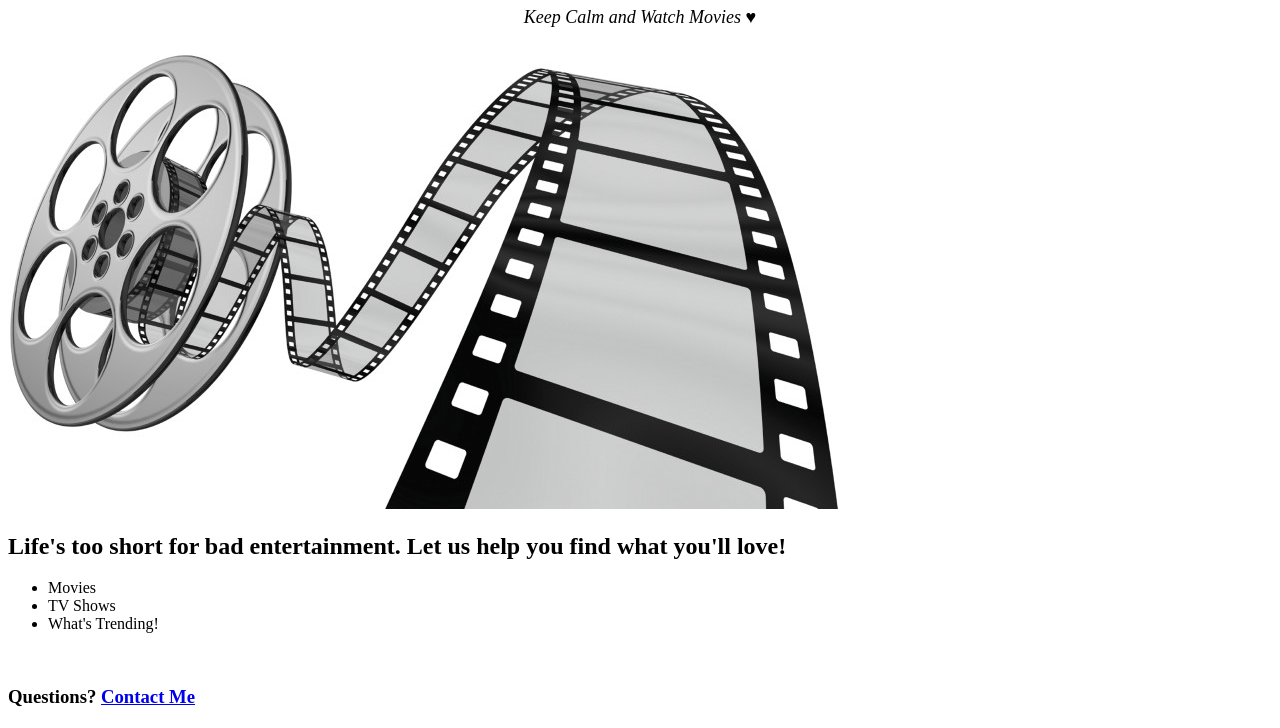
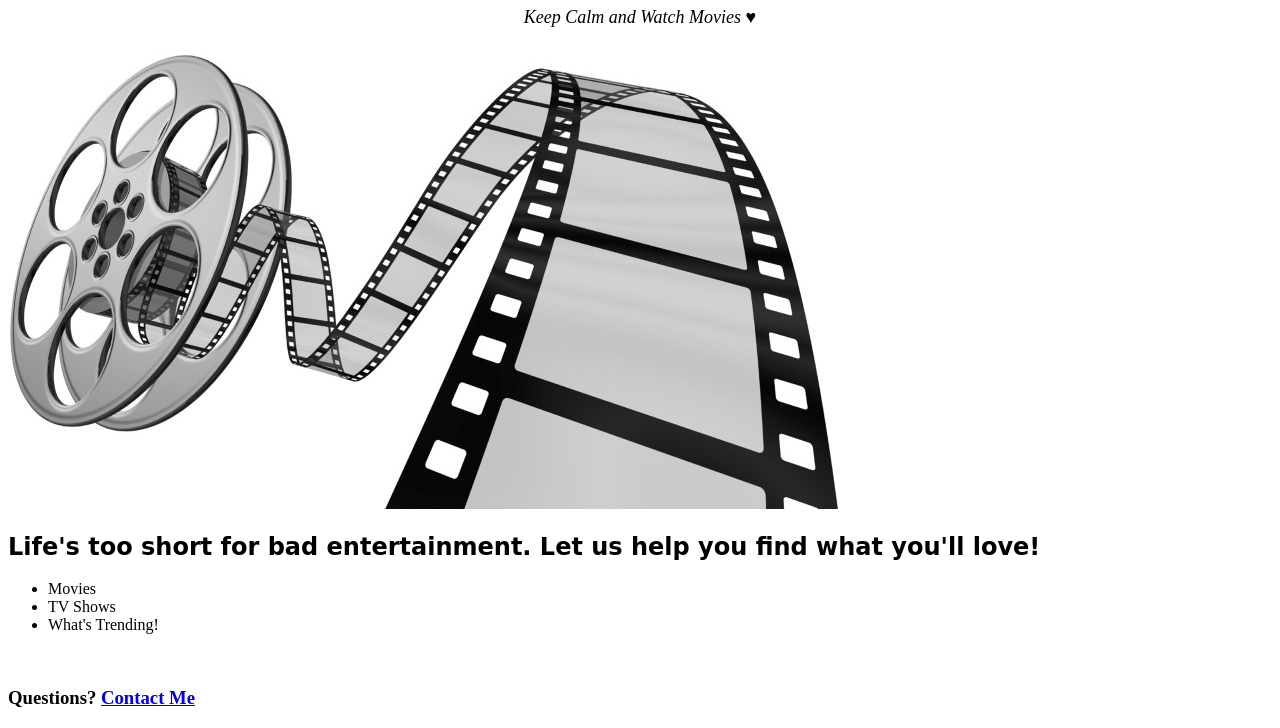
Before and after one commit to ljchung/ljchung.github.io, a plain HTML site: page unit_4/index.html in a window 1280 px wide. Shown: the part 127-855 px from the top of the page. Drawn offline with Linux system fonts and the light colour scheme.

Commit message:
unit 4 checking

```diff
--- a/unit_4/css/style.css
+++ b/unit_4/css/style.css
@@ -17,6 +17,10 @@ h1 {
 	font-family: 'Cabin Sketch', cursive;
 }
 
+h2 {
+	font-family: 'Special Elite', cursive;
+}
+
 #slogan {
 	text-align: center;
 	font-size: 18px;
```
